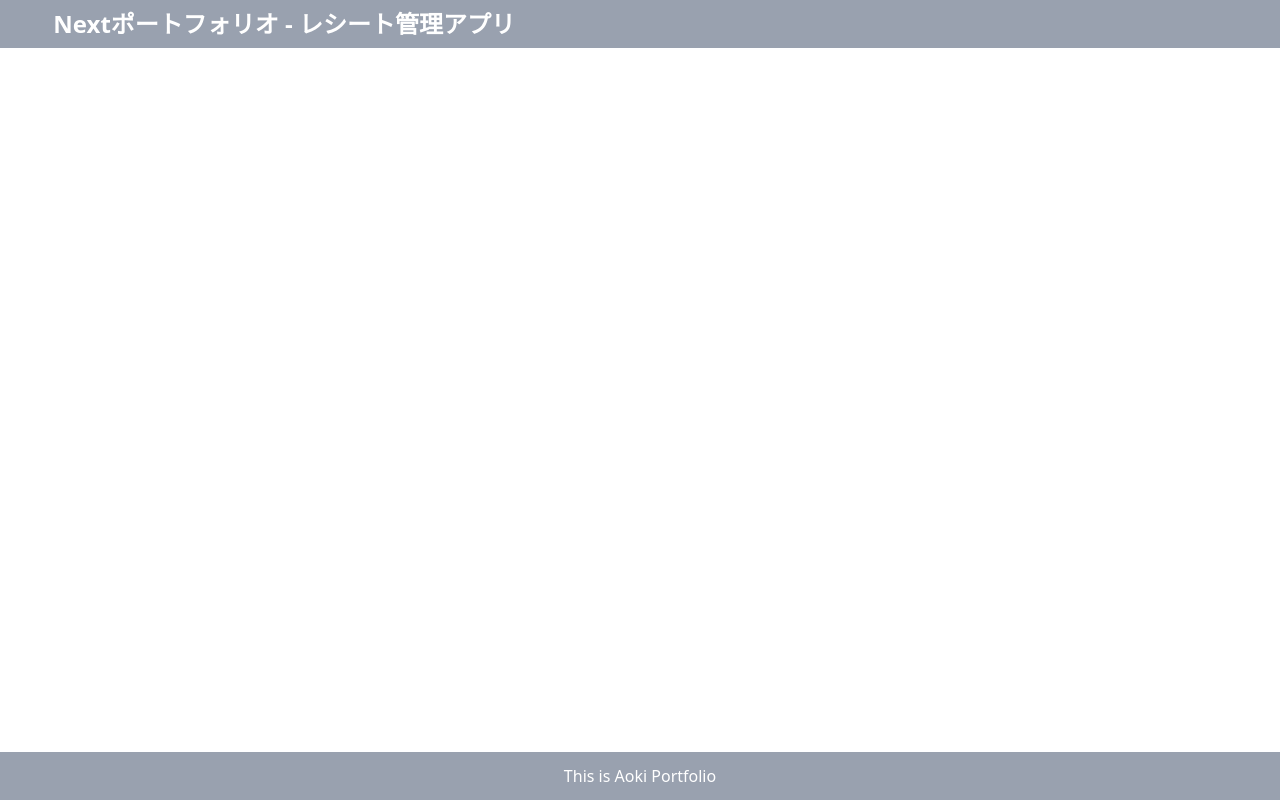
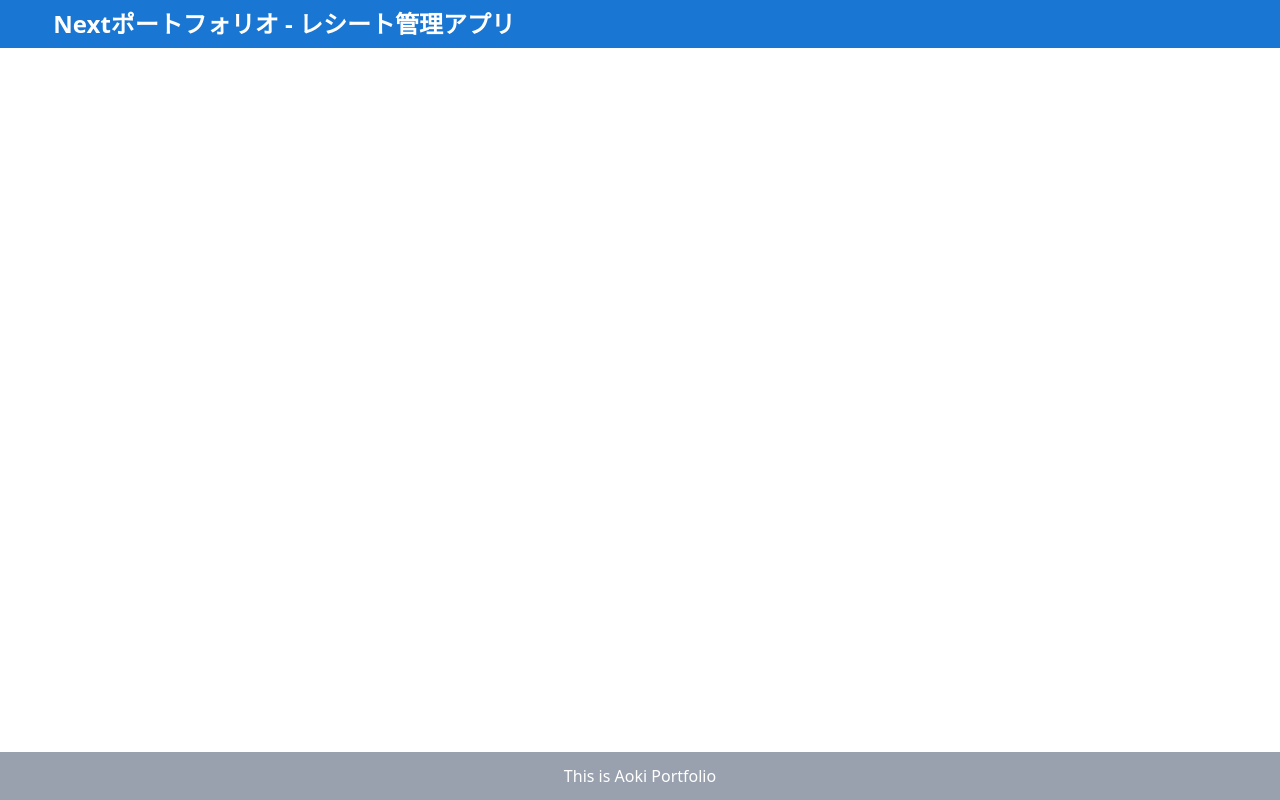
Before and after one commit to aoki-kazuaki/income-next-app, a Next.js app: page / in a window 1280 px wide. Built offline with nearby package versions, Linux system fonts and the light colour scheme.

Commit message:
containerコンポーネント作成、styleThemeの追加

```diff
--- /dev/null
+++ b/src/components/molecules/ContainerFillScreen/index.tsx
@@ -0,0 +1,13 @@
+import { ComponentPropsWithoutRef, FC } from "react";
+
+type Props = {} & ComponentPropsWithoutRef<"div">;
+
+/**ヘッダーフッター要素を表示しないページ上で使用するコンテナ */
+const ContainerFillScreen: FC<Props> = ({ children, ...other }) => {
+  return (
+    <div className="h-[calc(100vh-3rem-3rem)] lg:h-[calc(100vh-1.75rem-3rem)]" {...other}>
+      {children}
+    </div>
+  );
+};
+export default ContainerFillScreen;
--- a/src/components/organisms/App/Header/index.tsx
+++ b/src/components/organisms/App/Header/index.tsx
@@ -13,7 +13,7 @@ const AppHeader: FC = () => {
       {thisPathShouldHide && <></>}
       {!thisPathShouldHide && (
         <>
-          <header className="fixed top-0 left-0 h-7 w-full bg-gray-400 lg:h-12 text-white">
+          <header className="bg-primary text-primary-foreground fixed top-0 left-0 h-7 w-full lg:h-12">
             <Container className="flex h-full items-center justify-between">
               <h1 className="text-sm font-bold lg:text-2xl">{THIS_APP_TITLE}</h1>
             </Container>
--- a/src/globals.css
+++ b/src/globals.css
@@ -1,8 +1,86 @@
+/* Tailwindの全ユーティリティクラスを読み込む宣言 */
 @import "tailwindcss";
+/* アニメーションユーティリティクラスを追加読み込み(shadcnでtw-anime(外部ライブラリ)を導入しているため自動で入る),tailwindの公式機能ではなく、PostCssプラグイン経由で追加されるs*/
 @import "tw-animate-css";
-
+/* tailwind CSSの@custom-variantで拡張、dark系の独自挙動を定義している(shadcnが使ってるPostCSS経由) */
 @custom-variant dark (&:is(.dark *));
 
+/* 全体共通のCSS変数を定義する場所(グローバルスコープ) */
+/* --（ダッシュ2個）は「CSSのカスタムプロパティ（変数）」の 定義 を意味する！ */
+:root {
+  --radius: 0.625rem;
+  --background: #ffffff;
+  --foreground: #1e1e1e;
+  --card: #ffffff;
+  --card-foreground: #1e1e1e;
+  --popover: #ffffff;
+  --popover-foreground: #1e1e1e;
+  --primary: #1976d2; /* MUI Primary */
+  --primary-foreground: #ffffff;
+  --secondary: #9c27b0; /* MUI Secondary */
+  --secondary-foreground: #ffffff;
+  --muted: #f5f5f5;
+  --muted-foreground: #555555;
+  --accent: #e0e0e0;
+  --accent-foreground: #333333;
+  --destructive: #d32f2f;
+  --border: #e0e0e0;
+  --input: #e0e0e0;
+  --ring: #90caf9;
+  --chart-1: #42a5f5;
+  --chart-2: #66bb6a;
+  --chart-3: #ffa726;
+  --chart-4: #ab47bc;
+  --chart-5: #ef5350;
+  --sidebar: #fafafa;
+  --sidebar-foreground: #1e1e1e;
+  --sidebar-primary: #1976d2;
+  --sidebar-primary-foreground: #ffffff;
+  --sidebar-accent: #e0e0e0;
+  --sidebar-accent-foreground: #333333;
+  --sidebar-border: #e0e0e0;
+  --sidebar-ring: #90caf9;
+}
+
+/* タークモード使用時に上書きされる変数たち */
+/* htmlに.darkクラスが付与されるためrootに上書きされる形で有効になる */
+/* 先に定義してしまうと上書きが逆転してダークモード使用が不可になるため注意 */
+.dark {
+  --background: oklch(0.145 0 0);
+  --foreground: oklch(0.985 0 0);
+  --card: oklch(0.205 0 0);
+  --card-foreground: oklch(0.985 0 0);
+  --popover: oklch(0.205 0 0);
+  --popover-foreground: oklch(0.985 0 0);
+  --primary: oklch(0.922 0 0);
+  --primary-foreground: oklch(0.205 0 0);
+  --secondary: oklch(0.269 0 0);
+  --secondary-foreground: oklch(0.985 0 0);
+  --muted: oklch(0.269 0 0);
+  --muted-foreground: oklch(0.708 0 0);
+  --accent: oklch(0.269 0 0);
+  --accent-foreground: oklch(0.985 0 0);
+  --destructive: oklch(0.704 0.191 22.216);
+  --border: oklch(1 0 0 / 10%);
+  --input: oklch(1 0 0 / 15%);
+  --ring: oklch(0.556 0 0);
+  --chart-1: oklch(0.488 0.243 264.376);
+  --chart-2: oklch(0.696 0.17 162.48);
+  --chart-3: oklch(0.769 0.188 70.08);
+  --chart-4: oklch(0.627 0.265 303.9);
+  --chart-5: oklch(0.645 0.246 16.439);
+  --sidebar: oklch(0.205 0 0);
+  --sidebar-foreground: oklch(0.985 0 0);
+  --sidebar-primary: oklch(0.488 0.243 264.376);
+  --sidebar-primary-foreground: oklch(0.985 0 0);
+  --sidebar-accent: oklch(0.269 0 0);
+  --sidebar-accent-foreground: oklch(0.985 0 0);
+  --sidebar-border: oklch(1 0 0 / 10%);
+  --sidebar-ring: oklch(0.556 0 0);
+}
+
+/* shadcn独自の --color変数群を定義するブロック */
+/* var(--変数名)でCSS変数を参照する */
 @theme inline {
   --radius-sm: calc(var(--radius) - 4px);
   --radius-md: calc(var(--radius) - 2px);
@@ -41,75 +119,8 @@
   --color-sidebar-ring: var(--sidebar-ring);
 }
 
-:root {
-  --radius: 0.625rem;
-  --background: oklch(1 0 0);
-  --foreground: oklch(0.145 0 0);
-  --card: oklch(1 0 0);
-  --card-foreground: oklch(0.145 0 0);
-  --popover: oklch(1 0 0);
-  --popover-foreground: oklch(0.145 0 0);
-  --primary: oklch(0.205 0 0);
-  --primary-foreground: oklch(0.985 0 0);
-  --secondary: oklch(0.97 0 0);
-  --secondary-foreground: oklch(0.205 0 0);
-  --muted: oklch(0.97 0 0);
-  --muted-foreground: oklch(0.556 0 0);
-  --accent: oklch(0.97 0 0);
-  --accent-foreground: oklch(0.205 0 0);
-  --destructive: oklch(0.577 0.245 27.325);
-  --border: oklch(0.922 0 0);
-  --input: oklch(0.922 0 0);
-  --ring: oklch(0.708 0 0);
-  --chart-1: oklch(0.646 0.222 41.116);
-  --chart-2: oklch(0.6 0.118 184.704);
-  --chart-3: oklch(0.398 0.07 227.392);
-  --chart-4: oklch(0.828 0.189 84.429);
-  --chart-5: oklch(0.769 0.188 70.08);
-  --sidebar: oklch(0.985 0 0);
-  --sidebar-foreground: oklch(0.145 0 0);
-  --sidebar-primary: oklch(0.205 0 0);
-  --sidebar-primary-foreground: oklch(0.985 0 0);
-  --sidebar-accent: oklch(0.97 0 0);
-  --sidebar-accent-foreground: oklch(0.205 0 0);
-  --sidebar-border: oklch(0.922 0 0);
-  --sidebar-ring: oklch(0.708 0 0);
-}
 
-.dark {
-  --background: oklch(0.145 0 0);
-  --foreground: oklch(0.985 0 0);
-  --card: oklch(0.205 0 0);
-  --card-foreground: oklch(0.985 0 0);
-  --popover: oklch(0.205 0 0);
-  --popover-foreground: oklch(0.985 0 0);
-  --primary: oklch(0.922 0 0);
-  --primary-foreground: oklch(0.205 0 0);
-  --secondary: oklch(0.269 0 0);
-  --secondary-foreground: oklch(0.985 0 0);
-  --muted: oklch(0.269 0 0);
-  --muted-foreground: oklch(0.708 0 0);
-  --accent: oklch(0.269 0 0);
-  --accent-foreground: oklch(0.985 0 0);
-  --destructive: oklch(0.704 0.191 22.216);
-  --border: oklch(1 0 0 / 10%);
-  --input: oklch(1 0 0 / 15%);
-  --ring: oklch(0.556 0 0);
-  --chart-1: oklch(0.488 0.243 264.376);
-  --chart-2: oklch(0.696 0.17 162.48);
-  --chart-3: oklch(0.769 0.188 70.08);
-  --chart-4: oklch(0.627 0.265 303.9);
-  --chart-5: oklch(0.645 0.246 16.439);
-  --sidebar: oklch(0.205 0 0);
-  --sidebar-foreground: oklch(0.985 0 0);
-  --sidebar-primary: oklch(0.488 0.243 264.376);
-  --sidebar-primary-foreground: oklch(0.985 0 0);
-  --sidebar-accent: oklch(0.269 0 0);
-  --sidebar-accent-foreground: oklch(0.985 0 0);
-  --sidebar-border: oklch(1 0 0 / 10%);
-  --sidebar-ring: oklch(0.556 0 0);
-}
-
+/* tailwindのbaseレイヤーにカスタムスタイルの追加を行う */
 @layer base {
   * {
     @apply border-border outline-ring/50;
--- /dev/null
+++ b/tailwind.config.ts
@@ -0,0 +1,35 @@
+import type { Config } from "tailwindcss";
+
+const config: Config = {
+  darkMode: "class",
+  content: [
+    "./src/**/*.{js,ts,jsx,tsx}",
+    "./app/**/*.{js,ts,jsx,tsx}",
+    "./components/**/*.{js,ts,jsx,tsx}",
+  ],
+  theme: {
+    extend: {
+      colors: {
+        primary: {
+          DEFAULT: "hsl(var(--color-primary))",
+          foreground: "hsl(var(--color-primary-foreground))"
+        },
+        secondary: {
+          DEFAULT: "hsl(var(--color-secondary))",
+          foreground: "hsl(var(--color-secondary-foreground))"
+        },
+        error: {
+          DEFAULT: "hsl(var(--color-destructive))",
+          foreground: "hsl(var(--color-on-error))"
+        },
+        background: "hsl(var(--color-background))",
+        foreground: "hsl(var(--color-foreground))",
+        ring: "hsl(var(--color-ring))",
+        border: "hsl(var(--color-border))",
+      }
+    }
+  },
+  plugins: []
+};
+
+export default config;
```
